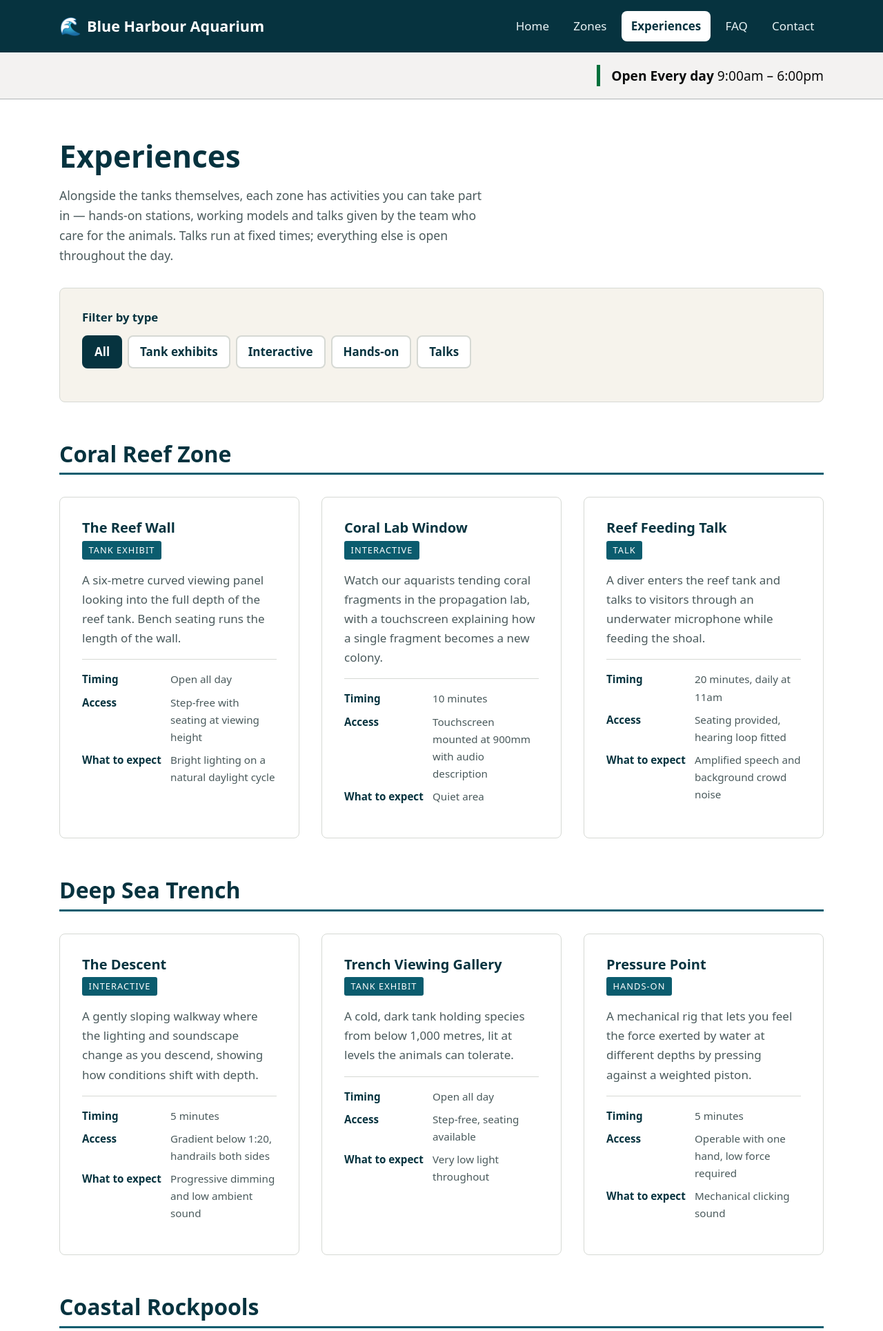
After one commit to mariusiordan/Aquarium-World, a Node server app: page /experiences in a window 1280 px wide. The commit adds this page. Shown: the top 1929 px of the page at 69% size. Run offline with Node 20, Linux system fonts and the light colour scheme; data comes from the database, SQL or seed files in the repository; some libraries are stand-ins or nearby versions.

Commit message:
feat: add experiences page with accessible type filter and live result announcement

```diff
--- a/index.mjs
+++ b/index.mjs
@@ -1,7 +1,13 @@
 import express from 'express';
 import path from 'path';
 import { fileURLToPath } from 'url';
-import { initialiseDatabase, getAllZones } from './db/database.mjs';
+import {
+  initialiseDatabase,
+  getAllZones,
+  getZoneBySlug,
+  getExperiencesByZoneId,
+  getAllExperiences
+} from './db/database.mjs';
 
 // ES modules do not provide __dirname, so it is reconstructed from import.meta.url
 const __filename = fileURLToPath(import.meta.url);
@@ -37,6 +43,58 @@ app.get('/', async (req, res, next) => {
   }
 });
 
+app.get('/zones', async (req, res, next) => {
+  try {
+    const zones = await getAllZones();
+    res.render('pages/zones', {
+      pageTitle: 'Zones',
+      pageDescription: 'Four themed marine zones at Blue Harbour Aquarium, from a sunlit coral reef to a deep sea trench.',
+      zones
+    });
+  } catch (err) {
+    next(err);
+  }
+});
+
+app.get('/zones/:slug', async (req, res, next) => {
+  try {
+    const zone = await getZoneBySlug(req.params.slug);
+
+    if (!zone) return next();
+
+    const experiences = await getExperiencesByZoneId(zone.id);
+
+    res.render('pages/zone', {
+      pageTitle: zone.name,
+      pageDescription: zone.tagline,
+      zone,
+      experiences
+    });
+  } catch (err) {
+    next(err);
+  }
+});
+
+app.get('/experiences', async (req, res, next) => {
+  try {
+    const experiences = await getAllExperiences();
+
+    // Group by zone so the page mirrors the structure of the aquarium itself
+    const byZone = experiences.reduce((groups, item) => {
+      (groups[item.zone_name] ||= { slug: item.zone_slug, items: [] }).items.push(item);
+      return groups;
+    }, {});
+
+    res.render('pages/experiences', {
+      pageTitle: 'Experiences',
+      pageDescription: 'Tank exhibits, hands-on activities and daily talks across all four zones at Blue Harbour Aquarium.',
+      byZone
+    });
+  } catch (err) {
+    next(err);
+  }
+});
+
 app.use((req, res) => {
   res.status(404).render('pages/404', {
     pageTitle: 'Page not found',
--- a/public/css/style.css
+++ b/public/css/style.css
@@ -553,3 +553,55 @@ a:hover { color: var(--deep); }
 @media (max-width: 30em) {
   .experience__meta-row { grid-template-columns: 1fr; gap: 0; }
 }
+
+.filter {
+  border: 1px solid var(--border);
+  border-radius: var(--radius);
+  padding: var(--space-lg);
+  margin-bottom: var(--space-xl);
+  background: var(--sand);
+}
+
+.filter__heading { font-size: 1.05rem; margin-bottom: var(--space-md); }
+
+.filter__controls {
+  display: flex;
+  flex-wrap: wrap;
+  gap: var(--space-sm);
+}
+
+.filter__button {
+  font: inherit;
+  font-weight: 600;
+  cursor: pointer;
+  background: #fff;
+  color: var(--deep);
+  border: 2px solid var(--border);
+  border-radius: var(--radius);
+  padding: 0.5rem 1rem;
+}
+
+.filter__button:hover { border-color: var(--ocean); }
+
+.filter__button.is-active {
+  background: var(--deep);
+  border-color: var(--deep);
+  color: #fff;
+}
+
+.filter__status {
+  margin-top: var(--space-md);
+  font-size: 0.95rem;
+  color: var(--muted);
+}
+
+.experience-zone { margin-bottom: var(--space-xl); }
+
+.experience-zone__heading {
+  padding-bottom: var(--space-sm);
+  border-bottom: 3px solid var(--ocean);
+  margin-bottom: var(--space-lg);
+}
+
+.experience-zone__heading a { text-decoration: none; color: var(--deep); }
+.experience-zone__heading a:hover { text-decoration: underline; }
--- /dev/null
+++ b/views/pages/experiences.ejs
@@ -0,0 +1,75 @@
+<!DOCTYPE html>
+<html lang="en">
+<head>
+  <%- include('../partials/head') %>
+</head>
+<body>
+  <%- include('../partials/header') %>
+
+  <main id="main-content" class="page">
+    <h1>Experiences</h1>
+    <p class="section-lead">
+      Alongside the tanks themselves, each zone has activities you can take part in &mdash;
+      hands-on stations, working models and talks given by the team who care for the animals.
+      Talks run at fixed times; everything else is open throughout the day.
+    </p>
+
+    <div class="filter" data-filter>
+      <h2 class="filter__heading" id="filter-heading">Filter by type</h2>
+      <div class="filter__controls" role="group" aria-labelledby="filter-heading">
+        <button type="button" class="filter__button is-active" data-filter-value="all" aria-pressed="true">All</button>
+        <button type="button" class="filter__button" data-filter-value="Tank exhibit" aria-pressed="false">Tank exhibits</button>
+        <button type="button" class="filter__button" data-filter-value="Interactive" aria-pressed="false">Interactive</button>
+        <button type="button" class="filter__button" data-filter-value="Hands-on" aria-pressed="false">Hands-on</button>
+        <button type="button" class="filter__button" data-filter-value="Talk" aria-pressed="false">Talks</button>
+      </div>
+      <p class="filter__status" role="status" data-filter-status></p>
+    </div>
+
+    <% Object.entries(byZone).forEach(([zoneName, zone]) => { %>
+      <section class="experience-zone" aria-labelledby="zone-<%= zone.slug %>" data-zone-section>
+        <h2 id="zone-<%= zone.slug %>" class="experience-zone__heading">
+          <a href="/zones/<%= zone.slug %>"><%= zoneName %></a>
+        </h2>
+
+        <ul class="experience-list">
+          <% zone.items.forEach(experience => { %>
+            <li class="experience" data-type="<%= experience.type %>">
+              <div class="experience__header">
+                <h3 class="experience__name"><%= experience.name %></h3>
+                <p class="experience__type"><%= experience.type %></p>
+              </div>
+
+              <p class="experience__description"><%= experience.description %></p>
+
+              <dl class="experience__meta">
+                <% if (experience.duration) { %>
+                  <div class="experience__meta-row">
+                    <dt>Timing</dt>
+                    <dd><%= experience.duration %></dd>
+                  </div>
+                <% } %>
+                <% if (experience.accessibility) { %>
+                  <div class="experience__meta-row">
+                    <dt>Access</dt>
+                    <dd><%= experience.accessibility %></dd>
+                  </div>
+                <% } %>
+                <% if (experience.sensory_note) { %>
+                  <div class="experience__meta-row">
+                    <dt>What to expect</dt>
+                    <dd><%= experience.sensory_note %></dd>
+                  </div>
+                <% } %>
+              </dl>
+            </li>
+          <% }) %>
+        </ul>
+      </section>
+    <% }) %>
+
+  </main>
+
+  <%- include('../partials/footer') %>
+</body>
+</html>
```
Also changed, not shown: public/js/main.js (added, +42 -0 lines), views/pages/zone.ejs (added, +88 -0 lines), views/pages/zones.ejs (added, +36 -0 lines).
